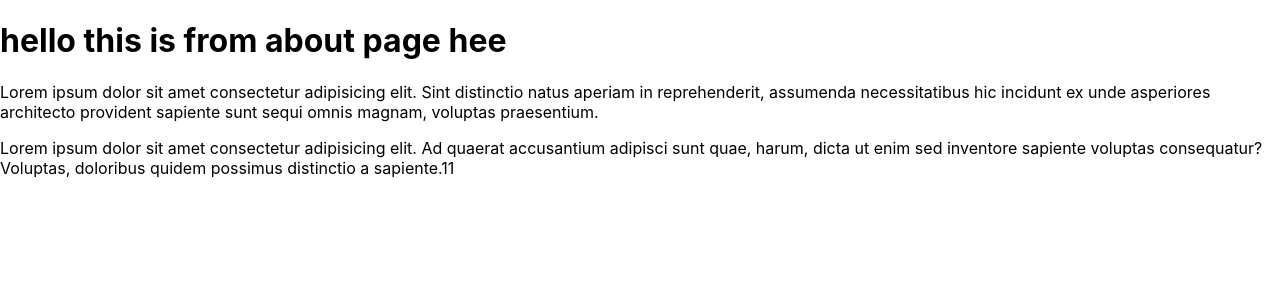
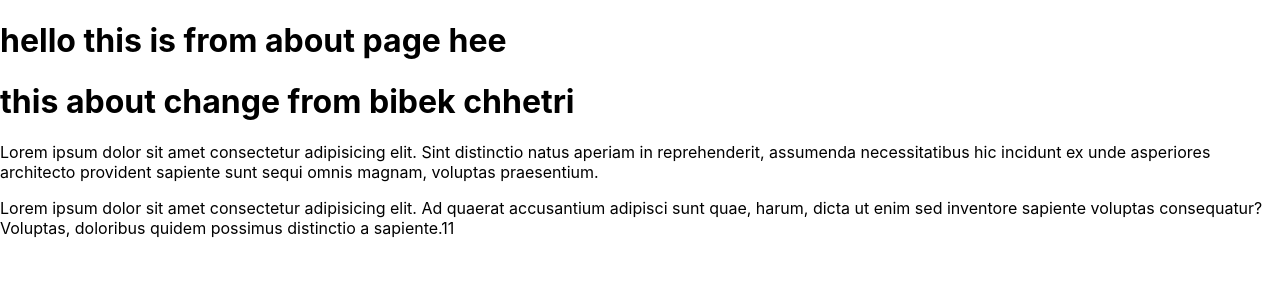
Before and after one commit to Bibek-bohora/gitcolap, a React (Create React App) app: page /about in a window 1280 px wide. Shown: the top 300 px of the page. Built offline with nearby package versions, Linux system fonts and the light colour scheme.

Commit message:
helloo about

```diff
--- a/src/pages/About.jsx
+++ b/src/pages/About.jsx
@@ -4,6 +4,7 @@ const About = () => {
   return (
     <div>
        <h1>hello this is from about page hee</h1>
+       <h1>this about change from bibek chhetri</h1>
        <p>
        Lorem ipsum dolor sit amet consectetur adipisicing elit. Sint distinctio natus aperiam in reprehenderit, assumenda necessitatibus hic incidunt ex unde asperiores architecto provident sapiente sunt sequi omnis magnam, voluptas praesentium.</p>
        <p>
```
